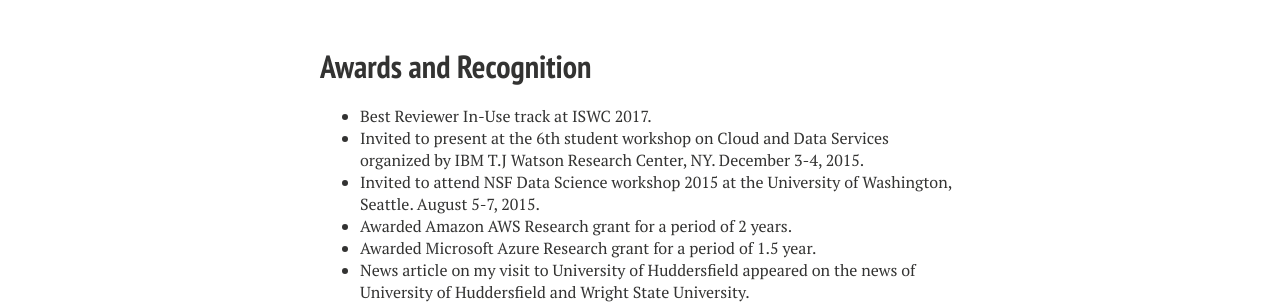
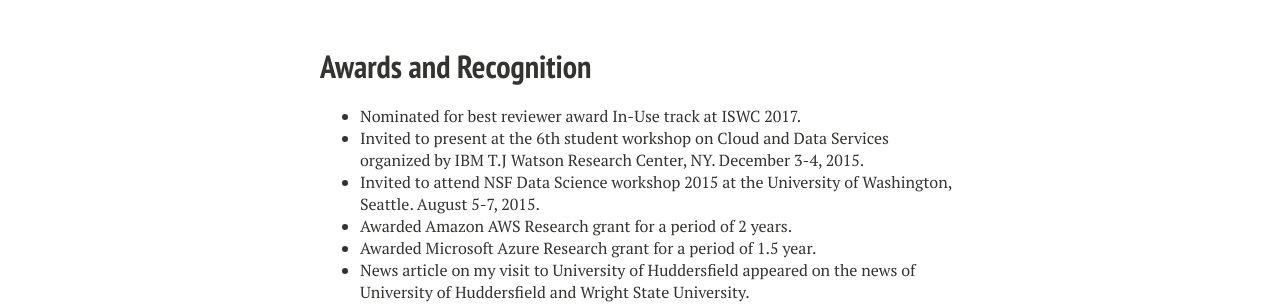
Before and after one commit to raghavam/raghavam.github.io, a Jekyll site: the page built from awards-activities.md, in a window 1280 px wide. Shown: the part 1521-1825 px from the top of the page. Built offline with Jekyll 4.4.1, drawn with Linux system fonts in a browser that asks for light colours; nearby versions of some CDN libraries.

Commit message:
changed the award to a nomination

```diff
--- a/awards-activities.md
+++ b/awards-activities.md
@@ -50,7 +50,7 @@ share: false
 Awards and Recognition
 ==========
 
-* Best Reviewer In-Use track at ISWC 2017.
+* Nominated for best reviewer award In-Use track at ISWC 2017.
 * Invited to present at the 6th student workshop on Cloud and Data Services  organized by IBM T.J Watson Research Center, NY. December 3-4, 2015.
 * Invited to attend NSF Data Science workshop 2015 at the University of Washington, Seattle. August 5-7, 2015.
 * Awarded Amazon AWS Research grant for a period of 2 years.
```
